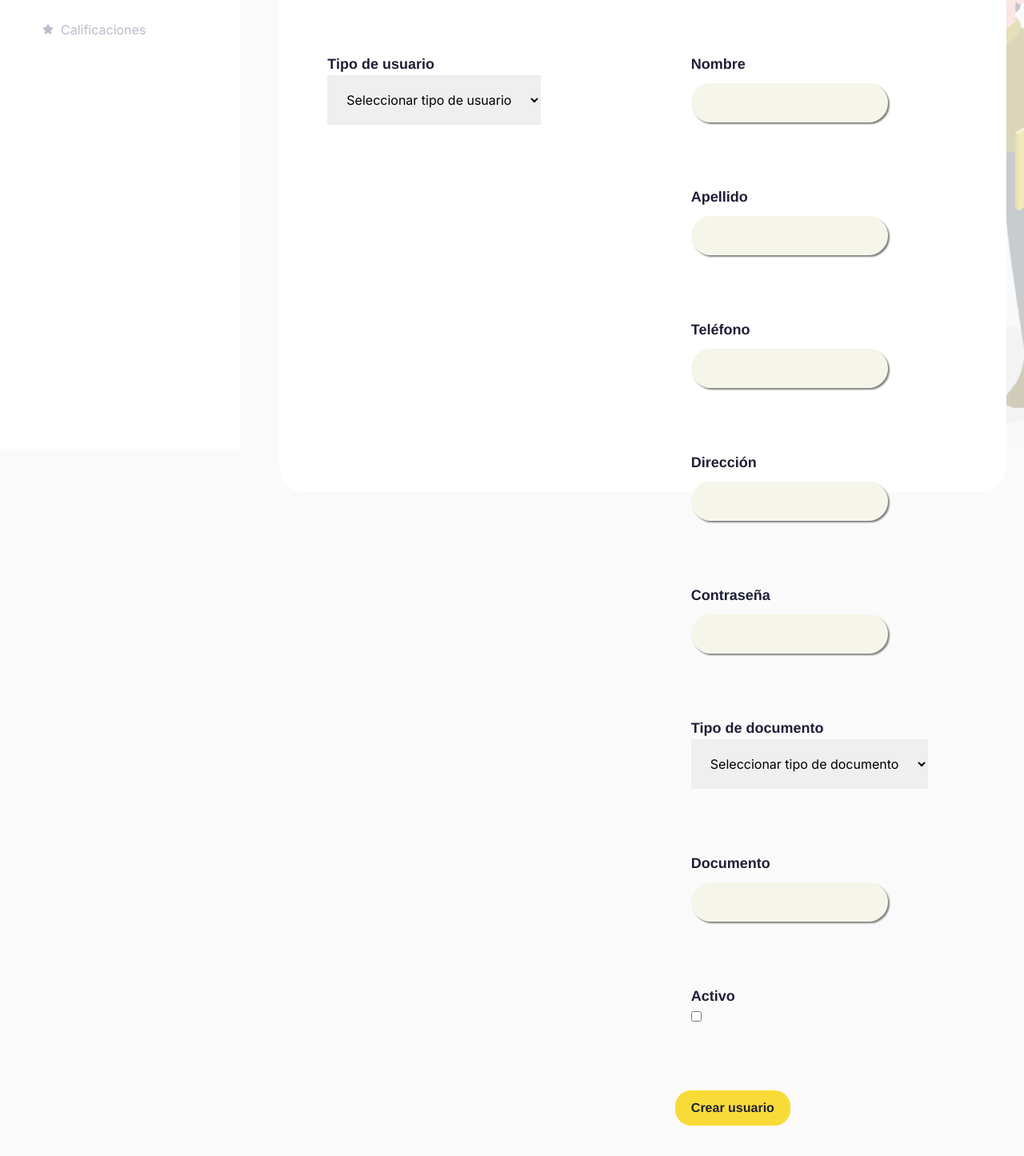
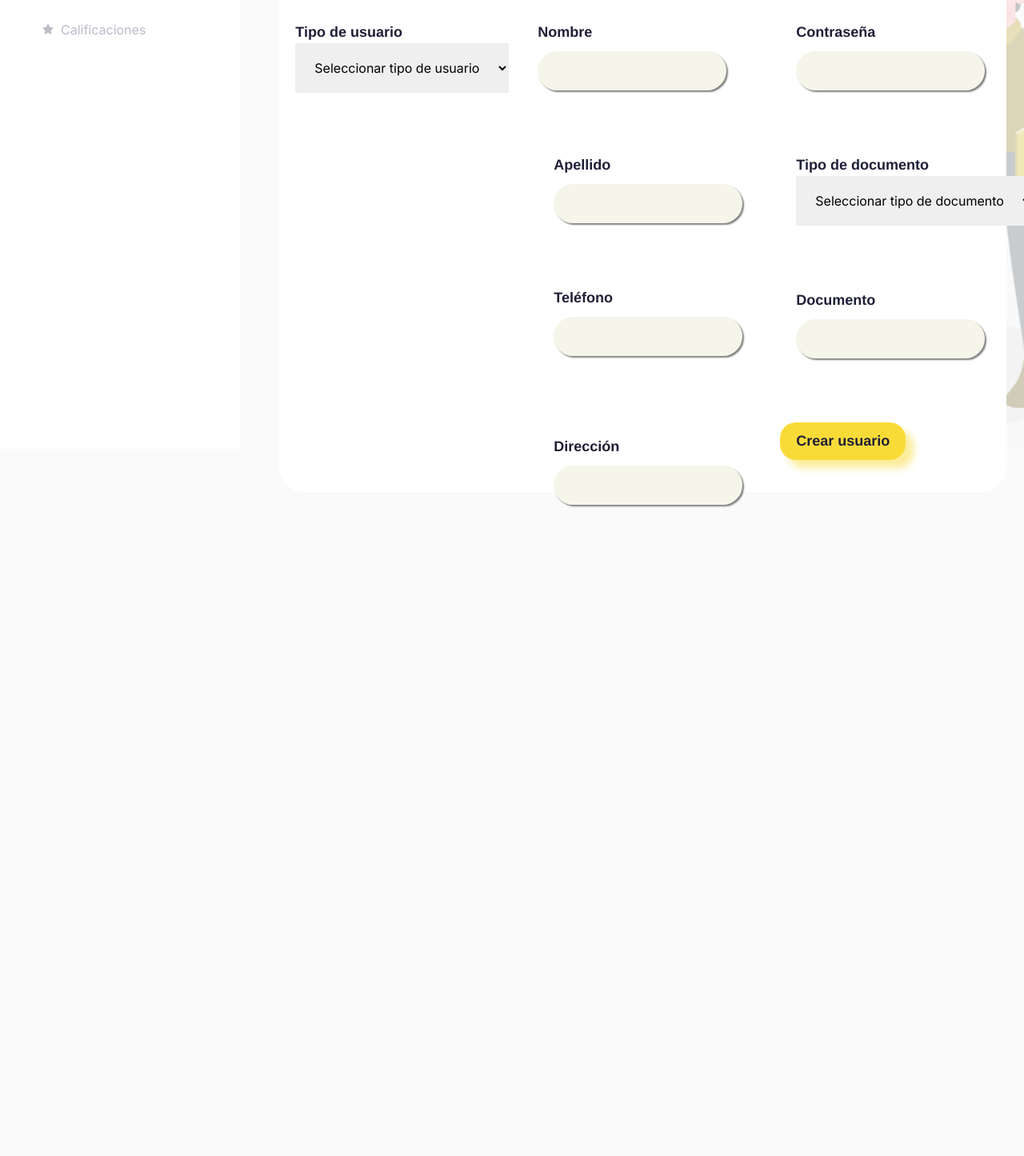
Before and after one commit to LuisElPoti/Aplicacion-calculo-indice-academico, a Next.js app: page /Administrador/CrearUsuario in a window 1280 px wide. Shown: the part 239-1684 px from the top of the page at 80% size. After the commit the page ends 894 px from the top, so only its background shows below. Built offline with nearby package versions, Linux system fonts and the light colour scheme.

Commit message:
arreglos form crear usuario

```diff
--- a/app/Estudiante/ReporteSeleccion/page.js
+++ b/app/Estudiante/ReporteSeleccion/page.js
@@ -57,7 +57,7 @@ return (
 
 </div>
   <TablaBasica headers={headers} data={data}/>
-  <BotonGuardar texto="Generar reporte" className="azul" /></>
+  </>
 )
 }
 
--- a/app/components/CrearUsuarioForm.js
+++ b/app/components/CrearUsuarioForm.js
@@ -10,7 +10,6 @@ function CrearUsuarioForm() {
   const [nombre, setNombre] = useState('');
   const [apellido, setApellido] = useState('');
   const [carrera, setCarrera] = useState('');
-  const [indiceGeneral, setIndiceGeneral] = useState('');
   const [areaAcademica, setAreaAcademica] = useState('');
   const [telefono, setTelefono] = useState('');
   const [direccion, setDireccion] = useState('');
@@ -35,9 +34,6 @@ function CrearUsuarioForm() {
     setCarrera(event.target.value);
   };
 
-  const handleIndiceGeneralChange = (event) => {
-    setIndiceGeneral(event.target.value);
-  };
 
   const handleAreaAcademicaChange = (event) => {
     setAreaAcademica(event.target.value);
@@ -78,7 +74,6 @@ function CrearUsuarioForm() {
           data: {
             nombre,
             apellido,
-            indice_general: indiceGeneral,
             carrera,
             telefono,
             direccion,
@@ -124,10 +119,12 @@ function CrearUsuarioForm() {
   };
 
   return (
-    <form className="crear-usuario-form m-10" width={900} height={500} onSubmit={handleSubmit}>
+    <form className="crear-usuario-form m-10" width={1300} height={500} onSubmit={handleSubmit}>
       <div className="flex">
-        <div className="w-1/2 p-5 m-5">
-          <div className="nombre pl-5 l-20">
+
+
+        <div className="w-1/3 px-5">
+          <div className="mb-5">
             <p className="nombre-header pt-20">Tipo de usuario</p>
             <select
               className="nombre-select p-5"
@@ -153,15 +150,6 @@ function CrearUsuarioForm() {
                   {/* Opciones de carreras */}
                 </select>
               </div>
-              <div className="nombre pl-5 l-20">
-                <p className="nombre-header pt-20">Índice General</p>
-                <input
-                  className="nombre-textbox p-5"
-                  type="text"
-                  value={indiceGeneral}
-                  onChange={handleIndiceGeneralChange}
-                />
-              </div>
             </>
           )}
           {tipoUsuario === 'profesor' && (
@@ -179,8 +167,8 @@ function CrearUsuarioForm() {
           )}
         </div>
 
-        <div className="w-1/2 p-5 m-5">
-          <div className="nombre pl-5 l-20">
+        <div className="w-1/3 px-5">
+          <div className="mb-5">
             <p className="nombre-header pt-20">Nombre</p>
             <input
               className="nombre-textbox p-5"
@@ -188,7 +176,6 @@ function CrearUsuarioForm() {
               value={nombre}
               onChange={handleNombreChange}
             />
-          </div>
           <div className="nombre pl-5 l-20">
             <p className="nombre-header pt-20">Apellido</p>
             <input
@@ -207,6 +194,9 @@ function CrearUsuarioForm() {
               onChange={handleTelefonoChange}
             />
           </div>
+
+          </div>
+
           <div className="nombre pl-5 l-20">
             <p className="nombre-header pt-20">Dirección</p>
             <input
@@ -216,6 +206,10 @@ function CrearUsuarioForm() {
               onChange={handleDireccionChange}
             />
           </div>
+        </div>
+
+        <div className="w-1/3 px-5">
+          <div className="mb-5">
           <div className="nombre pl-5 l-20">
             <p className="nombre-header pt-20">Contraseña</p>
             <input
@@ -245,19 +239,13 @@ function CrearUsuarioForm() {
               onChange={handleDocumentoChange}
             />
           </div>
-          <div className="nombre pl-5 l-20">
-            <p className="nombre-header pt-20">Activo</p>
-            <input
-              className="nombre-checkbox"
-              type="checkbox"
-              checked={activo}
-              onChange={handleActivoChange}
-            />
-          </div>
-          <div className="boton pl-15 l-10 pt-20">
+
+          <div className="boton pl-15  pt-20">
             <BotonGuardar texto="Crear usuario" className="amarillo" />
           </div>
+          </div>
         </div>
+
       </div>
     </form>
   );
--- a/styles/globals.css
+++ b/styles/globals.css
@@ -1079,11 +1079,12 @@
   border-radius: 25px;
   box-shadow: 2px 2px 2px gray;
   height: 49px;
-  width: 246px;
+  width: 236px;
   margin-top: 10px;
   border-radius: 31px;
   border: none;
   outline: none;
+
 }
 
 .crear-usuario-form .ingresar-nombre{
@@ -1149,8 +1150,8 @@
 
   background-color: white;
   border-radius: 31px;
-  width: 909px;
-  height: 668px;
+  width: fit-content;
+  height: fit-content;
   left: 300x;
 }
 
@@ -1187,6 +1188,7 @@
 
 .azuloscuro {
   background-color: #1f1f37;
+  box-shadow: #1f1f37;
   font-family: "Poppins-Medium", Helvetica;
   width: fit-content;
   height: fit-content;
@@ -1194,7 +1196,7 @@
   border-radius: 20px;
   padding: 5px;
   margin: 5px;
-  font-size: 16px;
+  font-size: 18px;
   font-weight: bold;
   text-align: center;
   cursor: pointer;
@@ -1202,13 +1204,14 @@
 
 .azul {
   background-color: #0068FF;
+  box-shadow: 10px 10px 30px 0.05px #0068FF;
   font-family: "Poppins-Medium", Helvetica;
   width: fit-content;
   height: fit-content;
   color: white;
   border-radius: 20px;
   padding: 10px 20px;
-  font-size: 16px;
+  font-size: 18px;
   font-weight: bold;
   text-align: center;
 
@@ -1216,13 +1219,14 @@
 
 .amarillo {
   background-color: #F9DB38;
+  box-shadow: 10px 10px 10px 0.3px rgba(249,219,56,0.50);
   font-family: "Poppins-Medium", Helvetica;
   width: fit-content;
   height: fit-content;
   color: #1f1f37;
   border-radius: 20px;
   padding: 10px 20px;
-  font-size: 16px;
+  font-size: 18px;
   font-weight: bold;
   text-align: center;
   cursor: pointer;
```
